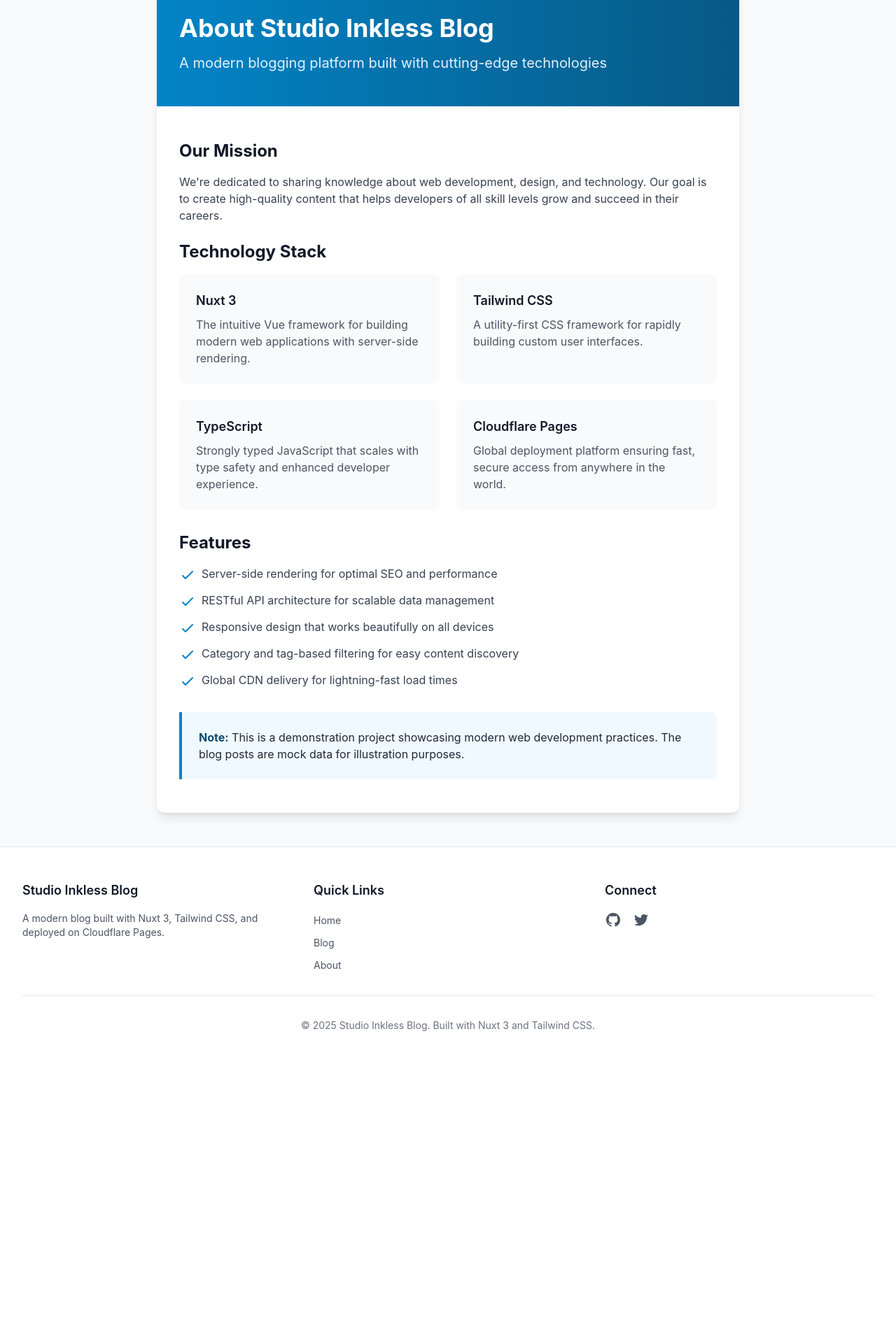
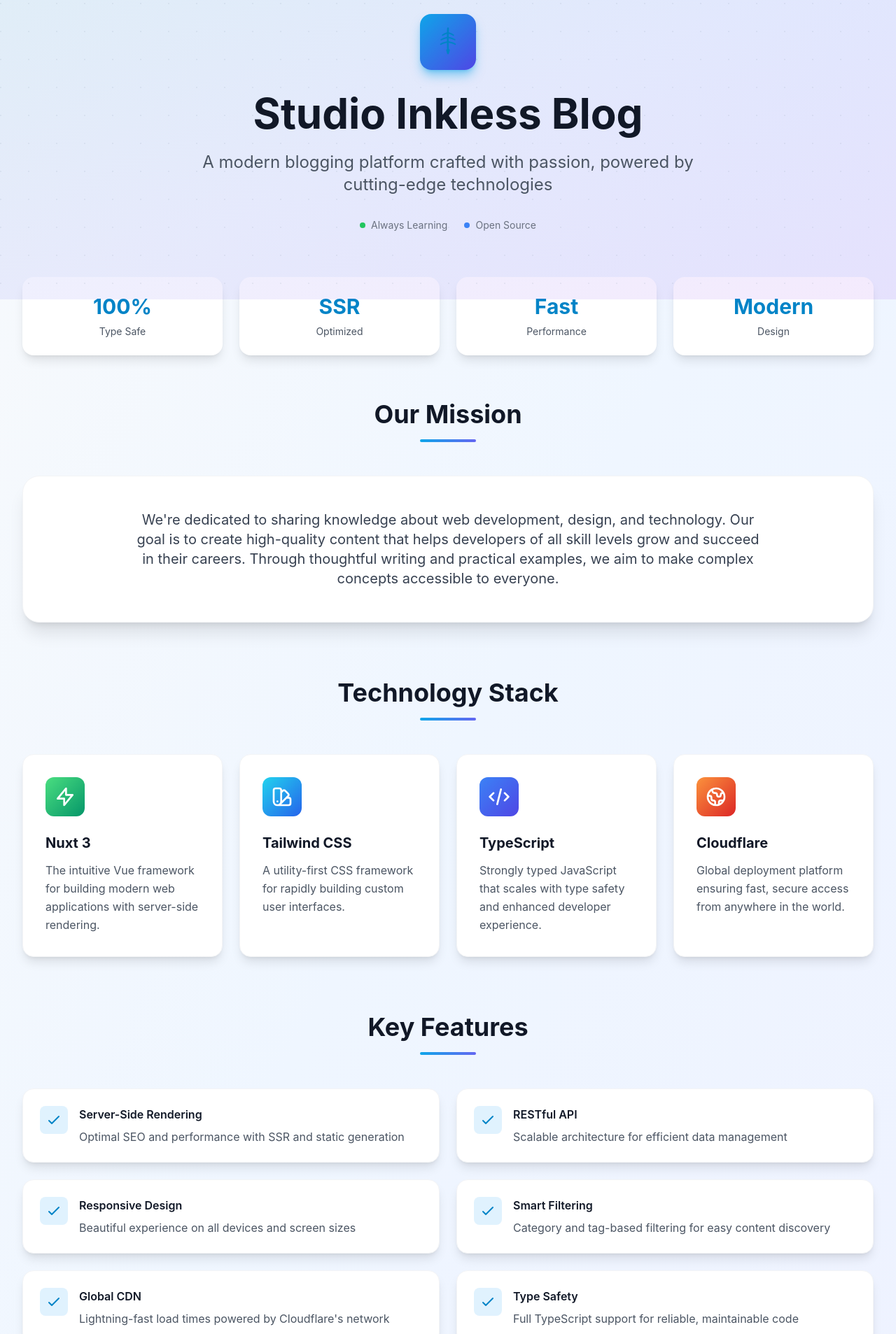
Before and after one commit to playwjj/studio-inkless-blog, a Nuxt app: page /about in a window 1280 px wide. Shown: the part 140-2047 px from the top of the page at 70% size. Before the commit the page ends 1664 px from the top, so only its background shows below. Built offline with nearby package versions, Linux system fonts and the light colour scheme.

Commit message:
feat: redesign about page with modern UI

```diff
--- a/pages/about.vue
+++ b/pages/about.vue
@@ -1,92 +1,233 @@
 <template>
-  <div class="max-w-4xl mx-auto px-4 sm:px-6 lg:px-8 py-12">
-    <div class="bg-white rounded-xl shadow-lg overflow-hidden">
-      <div class="bg-gradient-to-r from-primary-600 to-primary-800 px-8 py-12 text-white">
-        <h1 class="text-4xl font-bold mb-4">About Studio Inkless Blog</h1>
-        <p class="text-xl text-primary-100">
-          A modern blogging platform built with cutting-edge technologies
+  <div class="min-h-screen bg-gradient-to-br from-slate-50 via-blue-50 to-indigo-50">
+    <!-- Hero Section -->
+    <div class="relative overflow-hidden">
+      <div class="absolute inset-0 bg-gradient-to-br from-primary-600/10 via-indigo-500/10 to-purple-600/10"></div>
+      <div class="absolute inset-0" style="background-image: radial-gradient(circle at 1px 1px, rgb(148 163 184 / 0.15) 1px, transparent 0); background-size: 40px 40px;"></div>
+
+      <div class="relative max-w-7xl mx-auto px-4 sm:px-6 lg:px-8 py-24">
+        <div class="text-center">
+          <div class="inline-flex items-center justify-center w-20 h-20 rounded-2xl bg-gradient-to-br from-primary-500 to-indigo-600 shadow-lg shadow-primary-500/50 mb-8">
+            <img src="/favicon.svg" alt="Studio Inkless" class="w-12 h-12">
+          </div>
+          <h1 class="text-5xl md:text-6xl font-bold text-gray-900 mb-6">
+            Studio Inkless Blog
+          </h1>
+          <p class="text-xl md:text-2xl text-gray-600 max-w-3xl mx-auto mb-8">
+            A modern blogging platform crafted with passion, powered by cutting-edge technologies
+          </p>
+          <div class="flex items-center justify-center gap-6 text-sm text-gray-500">
+            <div class="flex items-center gap-2">
+              <div class="w-2 h-2 rounded-full bg-green-500 animate-pulse"></div>
+              <span>Always Learning</span>
+            </div>
+            <div class="flex items-center gap-2">
+              <div class="w-2 h-2 rounded-full bg-blue-500 animate-pulse"></div>
+              <span>Open Source</span>
+            </div>
+          </div>
+        </div>
+      </div>
+    </div>
+
+    <!-- Stats Section -->
+    <div class="max-w-7xl mx-auto px-4 sm:px-6 lg:px-8 -mt-8">
+      <div class="grid grid-cols-2 md:grid-cols-4 gap-4 md:gap-6">
+        <div class="bg-white rounded-2xl shadow-lg p-6 text-center hover:shadow-xl transition-shadow">
+          <div class="text-3xl font-bold text-primary-600 mb-2">100%</div>
+          <div class="text-sm text-gray-600">Type Safe</div>
+        </div>
+        <div class="bg-white rounded-2xl shadow-lg p-6 text-center hover:shadow-xl transition-shadow">
+          <div class="text-3xl font-bold text-primary-600 mb-2">SSR</div>
+          <div class="text-sm text-gray-600">Optimized</div>
+        </div>
+        <div class="bg-white rounded-2xl shadow-lg p-6 text-center hover:shadow-xl transition-shadow">
+          <div class="text-3xl font-bold text-primary-600 mb-2">Fast</div>
+          <div class="text-sm text-gray-600">Performance</div>
+        </div>
+        <div class="bg-white rounded-2xl shadow-lg p-6 text-center hover:shadow-xl transition-shadow">
+          <div class="text-3xl font-bold text-primary-600 mb-2">Modern</div>
+          <div class="text-sm text-gray-600">Design</div>
+        </div>
+      </div>
+    </div>
+
+    <!-- Main Content -->
+    <div class="max-w-7xl mx-auto px-4 sm:px-6 lg:px-8 py-16">
+      <!-- Mission Section -->
+      <div class="mb-20">
+        <div class="text-center mb-12">
+          <h2 class="text-3xl md:text-4xl font-bold text-gray-900 mb-4">Our Mission</h2>
+          <div class="w-20 h-1 bg-gradient-to-r from-primary-500 to-indigo-500 mx-auto rounded-full"></div>
+        </div>
+        <div class="bg-white rounded-3xl shadow-xl p-8 md:p-12 border border-gray-100">
+          <p class="text-lg md:text-xl text-gray-700 leading-relaxed text-center max-w-4xl mx-auto">
+            We're dedicated to sharing knowledge about web development, design, and technology.
+            Our goal is to create high-quality content that helps developers of all skill levels
+            grow and succeed in their careers. Through thoughtful writing and practical examples,
+            we aim to make complex concepts accessible to everyone.
           </p>
         </div>
+      </div>
 
-      <div class="px-8 py-12">
-        <div class="prose prose-lg max-w-none">
-          <h2 class="text-2xl font-bold text-gray-900 mb-4">Our Mission</h2>
-          <p class="text-gray-700 mb-6">
-            We're dedicated to sharing knowledge about web development, design, and technology.
-            Our goal is to create high-quality content that helps developers of all skill levels
-            grow and succeed in their careers.
-          </p>
-
-          <h2 class="text-2xl font-bold text-gray-900 mb-4">Technology Stack</h2>
-          <div class="grid grid-cols-1 md:grid-cols-2 gap-6 mb-8">
-            <div class="bg-gray-50 p-6 rounded-lg">
-              <h3 class="text-lg font-semibold text-gray-900 mb-2">Nuxt 3</h3>
-              <p class="text-gray-600">
+      <!-- Technology Stack -->
+      <div class="mb-20">
+        <div class="text-center mb-12">
+          <h2 class="text-3xl md:text-4xl font-bold text-gray-900 mb-4">Technology Stack</h2>
+          <div class="w-20 h-1 bg-gradient-to-r from-primary-500 to-indigo-500 mx-auto rounded-full"></div>
+        </div>
+        <div class="grid grid-cols-1 md:grid-cols-2 lg:grid-cols-4 gap-6">
+          <div class="group bg-white rounded-2xl shadow-lg p-8 hover:shadow-2xl hover:-translate-y-1 transition-all duration-300 border border-gray-100">
+            <div class="w-14 h-14 rounded-xl bg-gradient-to-br from-green-400 to-emerald-600 flex items-center justify-center mb-6 group-hover:scale-110 transition-transform">
+              <svg class="w-8 h-8 text-white" fill="none" stroke="currentColor" viewBox="0 0 24 24">
+                <path stroke-linecap="round" stroke-linejoin="round" stroke-width="2" d="M13 10V3L4 14h7v7l9-11h-7z" />
+              </svg>
+            </div>
+            <h3 class="text-xl font-bold text-gray-900 mb-3">Nuxt 3</h3>
+            <p class="text-gray-600 leading-relaxed">
               The intuitive Vue framework for building modern web applications with server-side rendering.
             </p>
           </div>
 
-            <div class="bg-gray-50 p-6 rounded-lg">
-              <h3 class="text-lg font-semibold text-gray-900 mb-2">Tailwind CSS</h3>
-              <p class="text-gray-600">
+          <div class="group bg-white rounded-2xl shadow-lg p-8 hover:shadow-2xl hover:-translate-y-1 transition-all duration-300 border border-gray-100">
+            <div class="w-14 h-14 rounded-xl bg-gradient-to-br from-cyan-400 to-blue-600 flex items-center justify-center mb-6 group-hover:scale-110 transition-transform">
+              <svg class="w-8 h-8 text-white" fill="none" stroke="currentColor" viewBox="0 0 24 24">
+                <path stroke-linecap="round" stroke-linejoin="round" stroke-width="2" d="M7 21a4 4 0 01-4-4V5a2 2 0 012-2h4a2 2 0 012 2v12a4 4 0 01-4 4zm0 0h12a2 2 0 002-2v-4a2 2 0 00-2-2h-2.343M11 7.343l1.657-1.657a2 2 0 012.828 0l2.829 2.829a2 2 0 010 2.828l-8.486 8.485M7 17h.01" />
+              </svg>
+            </div>
+            <h3 class="text-xl font-bold text-gray-900 mb-3">Tailwind CSS</h3>
+            <p class="text-gray-600 leading-relaxed">
               A utility-first CSS framework for rapidly building custom user interfaces.
             </p>
           </div>
 
-            <div class="bg-gray-50 p-6 rounded-lg">
-              <h3 class="text-lg font-semibold text-gray-900 mb-2">TypeScript</h3>
-              <p class="text-gray-600">
+          <div class="group bg-white rounded-2xl shadow-lg p-8 hover:shadow-2xl hover:-translate-y-1 transition-all duration-300 border border-gray-100">
+            <div class="w-14 h-14 rounded-xl bg-gradient-to-br from-blue-500 to-indigo-600 flex items-center justify-center mb-6 group-hover:scale-110 transition-transform">
+              <svg class="w-8 h-8 text-white" fill="none" stroke="currentColor" viewBox="0 0 24 24">
+                <path stroke-linecap="round" stroke-linejoin="round" stroke-width="2" d="M10 20l4-16m4 4l4 4-4 4M6 16l-4-4 4-4" />
+              </svg>
+            </div>
+            <h3 class="text-xl font-bold text-gray-900 mb-3">TypeScript</h3>
+            <p class="text-gray-600 leading-relaxed">
               Strongly typed JavaScript that scales with type safety and enhanced developer experience.
             </p>
           </div>
 
-            <div class="bg-gray-50 p-6 rounded-lg">
-              <h3 class="text-lg font-semibold text-gray-900 mb-2">Cloudflare Pages</h3>
-              <p class="text-gray-600">
+          <div class="group bg-white rounded-2xl shadow-lg p-8 hover:shadow-2xl hover:-translate-y-1 transition-all duration-300 border border-gray-100">
+            <div class="w-14 h-14 rounded-xl bg-gradient-to-br from-orange-400 to-red-600 flex items-center justify-center mb-6 group-hover:scale-110 transition-transform">
+              <svg class="w-8 h-8 text-white" fill="none" stroke="currentColor" viewBox="0 0 24 24">
+                <path stroke-linecap="round" stroke-linejoin="round" stroke-width="2" d="M3.055 11H5a2 2 0 012 2v1a2 2 0 002 2 2 2 0 012 2v2.945M8 3.935V5.5A2.5 2.5 0 0010.5 8h.5a2 2 0 012 2 2 2 0 104 0 2 2 0 012-2h1.064M15 20.488V18a2 2 0 012-2h3.064M21 12a9 9 0 11-18 0 9 9 0 0118 0z" />
+              </svg>
+            </div>
+            <h3 class="text-xl font-bold text-gray-900 mb-3">Cloudflare</h3>
+            <p class="text-gray-600 leading-relaxed">
               Global deployment platform ensuring fast, secure access from anywhere in the world.
             </p>
           </div>
         </div>
+      </div>
 
-          <h2 class="text-2xl font-bold text-gray-900 mb-4">Features</h2>
-          <ul class="space-y-3 mb-8">
-            <li class="flex items-start">
-              <svg class="w-6 h-6 text-primary-600 mr-2 flex-shrink-0 mt-0.5" fill="none" stroke="currentColor" viewBox="0 0 24 24">
+      <!-- Features Section -->
+      <div class="mb-20">
+        <div class="text-center mb-12">
+          <h2 class="text-3xl md:text-4xl font-bold text-gray-900 mb-4">Key Features</h2>
+          <div class="w-20 h-1 bg-gradient-to-r from-primary-500 to-indigo-500 mx-auto rounded-full"></div>
+        </div>
+        <div class="grid grid-cols-1 md:grid-cols-2 gap-6">
+          <div class="flex items-start gap-4 bg-white rounded-2xl p-6 shadow-lg hover:shadow-xl transition-shadow border border-gray-100">
+            <div class="flex-shrink-0 w-10 h-10 rounded-lg bg-primary-100 flex items-center justify-center">
+              <svg class="w-6 h-6 text-primary-600" fill="none" stroke="currentColor" viewBox="0 0 24 24">
                 <path stroke-linecap="round" stroke-linejoin="round" stroke-width="2" d="M5 13l4 4L19 7" />
               </svg>
-              <span class="text-gray-700">Server-side rendering for optimal SEO and performance</span>
-            </li>
-            <li class="flex items-start">
-              <svg class="w-6 h-6 text-primary-600 mr-2 flex-shrink-0 mt-0.5" fill="none" stroke="currentColor" viewBox="0 0 24 24">
+            </div>
+            <div>
+              <h3 class="font-semibold text-gray-900 mb-2">Server-Side Rendering</h3>
+              <p class="text-gray-600">Optimal SEO and performance with SSR and static generation</p>
+            </div>
+          </div>
+
+          <div class="flex items-start gap-4 bg-white rounded-2xl p-6 shadow-lg hover:shadow-xl transition-shadow border border-gray-100">
+            <div class="flex-shrink-0 w-10 h-10 rounded-lg bg-primary-100 flex items-center justify-center">
+              <svg class="w-6 h-6 text-primary-600" fill="none" stroke="currentColor" viewBox="0 0 24 24">
                 <path stroke-linecap="round" stroke-linejoin="round" stroke-width="2" d="M5 13l4 4L19 7" />
               </svg>
-              <span class="text-gray-700">RESTful API architecture for scalable data management</span>
-            </li>
-            <li class="flex items-start">
-              <svg class="w-6 h-6 text-primary-600 mr-2 flex-shrink-0 mt-0.5" fill="none" stroke="currentColor" viewBox="0 0 24 24">
+            </div>
+            <div>
+              <h3 class="font-semibold text-gray-900 mb-2">RESTful API</h3>
+              <p class="text-gray-600">Scalable architecture for efficient data management</p>
+            </div>
+          </div>
+
+          <div class="flex items-start gap-4 bg-white rounded-2xl p-6 shadow-lg hover:shadow-xl transition-shadow border border-gray-100">
+            <div class="flex-shrink-0 w-10 h-10 rounded-lg bg-primary-100 flex items-center justify-center">
+              <svg class="w-6 h-6 text-primary-600" fill="none" stroke="currentColor" viewBox="0 0 24 24">
                 <path stroke-linecap="round" stroke-linejoin="round" stroke-width="2" d="M5 13l4 4L19 7" />
               </svg>
-              <span class="text-gray-700">Responsive design that works beautifully on all devices</span>
-            </li>
-            <li class="flex items-start">
-              <svg class="w-6 h-6 text-primary-600 mr-2 flex-shrink-0 mt-0.5" fill="none" stroke="currentColor" viewBox="0 0 24 24">
+            </div>
+            <div>
+              <h3 class="font-semibold text-gray-900 mb-2">Responsive Design</h3>
+              <p class="text-gray-600">Beautiful experience on all devices and screen sizes</p>
+            </div>
+          </div>
+
+          <div class="flex items-start gap-4 bg-white rounded-2xl p-6 shadow-lg hover:shadow-xl transition-shadow border border-gray-100">
+            <div class="flex-shrink-0 w-10 h-10 rounded-lg bg-primary-100 flex items-center justify-center">
+              <svg class="w-6 h-6 text-primary-600" fill="none" stroke="currentColor" viewBox="0 0 24 24">
                 <path stroke-linecap="round" stroke-linejoin="round" stroke-width="2" d="M5 13l4 4L19 7" />
               </svg>
-              <span class="text-gray-700">Category and tag-based filtering for easy content discovery</span>
-            </li>
-            <li class="flex items-start">
-              <svg class="w-6 h-6 text-primary-600 mr-2 flex-shrink-0 mt-0.5" fill="none" stroke="currentColor" viewBox="0 0 24 24">
+            </div>
+            <div>
+              <h3 class="font-semibold text-gray-900 mb-2">Smart Filtering</h3>
+              <p class="text-gray-600">Category and tag-based filtering for easy content discovery</p>
+            </div>
+          </div>
+
+          <div class="flex items-start gap-4 bg-white rounded-2xl p-6 shadow-lg hover:shadow-xl transition-shadow border border-gray-100">
+            <div class="flex-shrink-0 w-10 h-10 rounded-lg bg-primary-100 flex items-center justify-center">
+              <svg class="w-6 h-6 text-primary-600" fill="none" stroke="currentColor" viewBox="0 0 24 24">
                 <path stroke-linecap="round" stroke-linejoin="round" stroke-width="2" d="M5 13l4 4L19 7" />
               </svg>
-              <span class="text-gray-700">Global CDN delivery for lightning-fast load times</span>
-            </li>
-          </ul>
+            </div>
+            <div>
+              <h3 class="font-semibold text-gray-900 mb-2">Global CDN</h3>
+              <p class="text-gray-600">Lightning-fast load times powered by Cloudflare's network</p>
+            </div>
+          </div>
 
-          <div class="bg-primary-50 border-l-4 border-primary-600 p-6 rounded-r-lg">
-            <p class="text-gray-800">
-              <strong class="text-primary-900">Note:</strong> This is a demonstration project showcasing
-              modern web development practices. The blog posts are mock data for illustration purposes.
+          <div class="flex items-start gap-4 bg-white rounded-2xl p-6 shadow-lg hover:shadow-xl transition-shadow border border-gray-100">
+            <div class="flex-shrink-0 w-10 h-10 rounded-lg bg-primary-100 flex items-center justify-center">
+              <svg class="w-6 h-6 text-primary-600" fill="none" stroke="currentColor" viewBox="0 0 24 24">
+                <path stroke-linecap="round" stroke-linejoin="round" stroke-width="2" d="M5 13l4 4L19 7" />
+              </svg>
+            </div>
+            <div>
+              <h3 class="font-semibold text-gray-900 mb-2">Type Safety</h3>
+              <p class="text-gray-600">Full TypeScript support for reliable, maintainable code</p>
+            </div>
+          </div>
+        </div>
+      </div>
+
+      <!-- Note Section -->
+      <div class="max-w-4xl mx-auto">
+        <div class="relative overflow-hidden bg-gradient-to-br from-primary-50 to-indigo-50 rounded-3xl p-8 md:p-12 border border-primary-100 shadow-lg">
+          <div class="absolute top-0 right-0 -mt-4 -mr-4 w-32 h-32 bg-primary-200 rounded-full opacity-20 blur-2xl"></div>
+          <div class="absolute bottom-0 left-0 -mb-4 -ml-4 w-32 h-32 bg-indigo-200 rounded-full opacity-20 blur-2xl"></div>
+          <div class="relative">
+            <div class="flex items-start gap-4">
+              <div class="flex-shrink-0 w-12 h-12 rounded-xl bg-primary-600 flex items-center justify-center">
+                <svg class="w-7 h-7 text-white" fill="none" stroke="currentColor" viewBox="0 0 24 24">
+                  <path stroke-linecap="round" stroke-linejoin="round" stroke-width="2" d="M13 16h-1v-4h-1m1-4h.01M21 12a9 9 0 11-18 0 9 9 0 0118 0z" />
+                </svg>
+              </div>
+              <div>
+                <h3 class="text-xl font-bold text-gray-900 mb-3">Demo Project</h3>
+                <p class="text-gray-700 leading-relaxed">
+                  This is a demonstration project showcasing modern web development practices and design patterns.
+                  The blog posts are mock data created for illustration purposes to demonstrate the platform's capabilities.
                 </p>
+              </div>
+            </div>
           </div>
         </div>
       </div>
```
Lines whose indentation alone changed are shown as unchanged.
